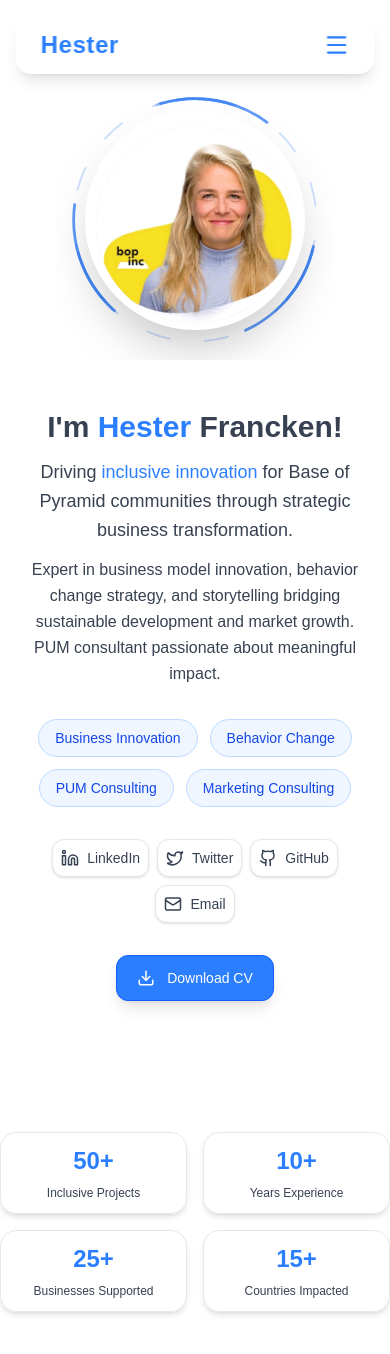
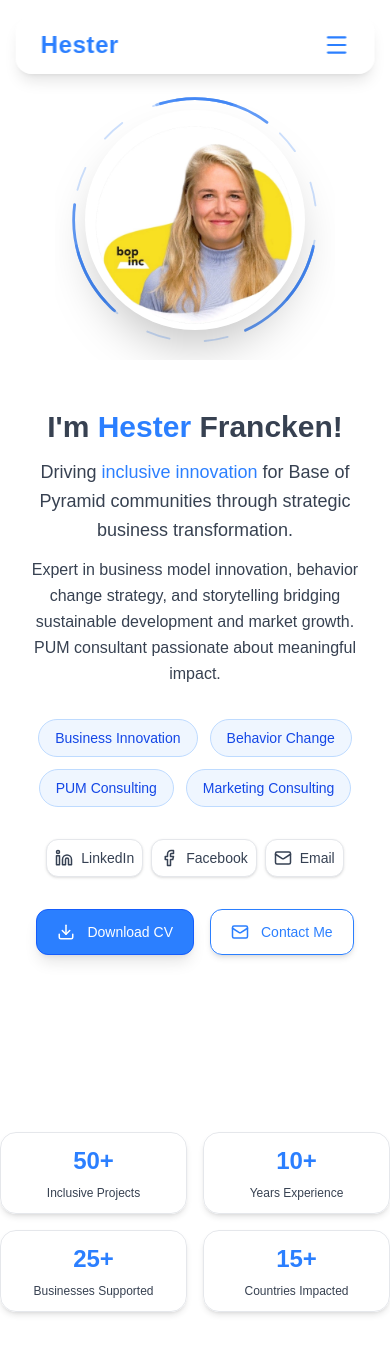
Before and after one commit to Namibra-Devs/hester-profile, a React (Vite) app in the folder hester/: page / in a window 390 px wide. Shown: the top 1354 px of the page. Built offline with nearby package versions, Linux system fonts and the light colour scheme.

Commit message:
mobile nav updated

```diff
--- a/hester/src/components/MobileNav.jsx
+++ b/hester/src/components/MobileNav.jsx
@@ -69,7 +69,7 @@ export default function MobileNav({ navLinks, onClose, currentPath }) {
                 whileHover={{ scale: 1.2, rotate: 10 }}
                 transition={{ type: "spring", stiffness: 300 }}
                 className={`${
-                  isActive ? "text-blue-500" : "text-gray-500 dark:text-gray-300"
+                  isActive ? "text-blue-500" : ""
                 }`}
               >
                 {icons[link.name]}
@@ -78,7 +78,7 @@ export default function MobileNav({ navLinks, onClose, currentPath }) {
           );
         })}
 
-        <div className="pt-10 mx-auto">
+        <div className="pt-10 mx-auto" onClick={onClose}>
           <ThemeToggle />
         </div>
       </motion.nav>
--- a/hester/src/pages/Home.jsx
+++ b/hester/src/pages/Home.jsx
@@ -1,7 +1,7 @@
 import PageTransition from "@components/PageTransition";
 import { motion } from "framer-motion";
 import { useState, useEffect } from "react";
-import { Linkedin, Twitter, Github, Mail, Download } from "lucide-react";
+import { Linkedin, Facebook, Mail, Download } from "lucide-react";
 
 export default function Home() {
   const [stats, setStats] = useState([0, 0, 0, 0]);
@@ -13,11 +13,11 @@ export default function Home() {
       label: "LinkedIn",
     },
     {
-      icon: Twitter,
+      icon: Facebook,
       href: "https://twitter.com/hestefrancken",
-      label: "Twitter",
+      label: "Facebook",
     },
-    { icon: Github, href: "https://github.com/hestefrancken", label: "GitHub" },
+
     { icon: Mail, href: "mailto:hester@example.com", label: "Email" },
   ];
 
@@ -152,13 +152,14 @@ export default function Home() {
             ))}
           </motion.div>
 
-          {/* CV Download Button */}
+          {/* CV Download + Contact Me Buttons */}
           <motion.div
             initial={{ opacity: 0, y: 20 }}
             animate={{ opacity: 1, y: 0 }}
             transition={{ delay: 0.7, duration: 0.6 }}
-            className="flex justify-center lg:justify-start"
+            className="flex justify-center lg:justify-start gap-4"
           >
+            {/* Download CV */}
             <motion.a
               href="/Hester_Francken_CV.pdf"
               target="_blank"
@@ -169,6 +170,17 @@ export default function Home() {
             >
               <Download size={18} />
               <span>Download CV</span>
+            </motion.a>
+
+            {/* Contact Me */}
+            <motion.a
+              href="/contact"
+              className="flex items-center gap-3 px-5 sm:px-6 py-3 sm:py-4 bg-transparent hover:bg-blue-50 dark:hover:bg-blue-900/20 text-blue-500 dark:text-blue-400 border border-blue-500 dark:border-blue-400 rounded-xl font-medium shadow-md hover:shadow-lg transition-all duration-300 text-sm sm:text-base"
+              whileHover={{ scale: 1.05, y: -2 }}
+              whileTap={{ scale: 0.98 }}
+            >
+              <Mail size={18} />
+              <span>Contact Me</span>
             </motion.a>
           </motion.div>
         </motion.div>
@@ -186,7 +198,7 @@ export default function Home() {
 
       {/* Stats Section */}
       <motion.div
-        className="max-w-6xl mx-auto pb-20 sm:pb-20 -mt-18  sm:-mt-40"
+        className="max-w-6xl mx-auto pb-15 sm:pb-15 -mt-18  sm:-mt-45"
         initial={{ opacity: 0, y: 50 }}
         animate={{ opacity: 1, y: 0 }}
         transition={{ delay: 1, duration: 0.8 }}
```
